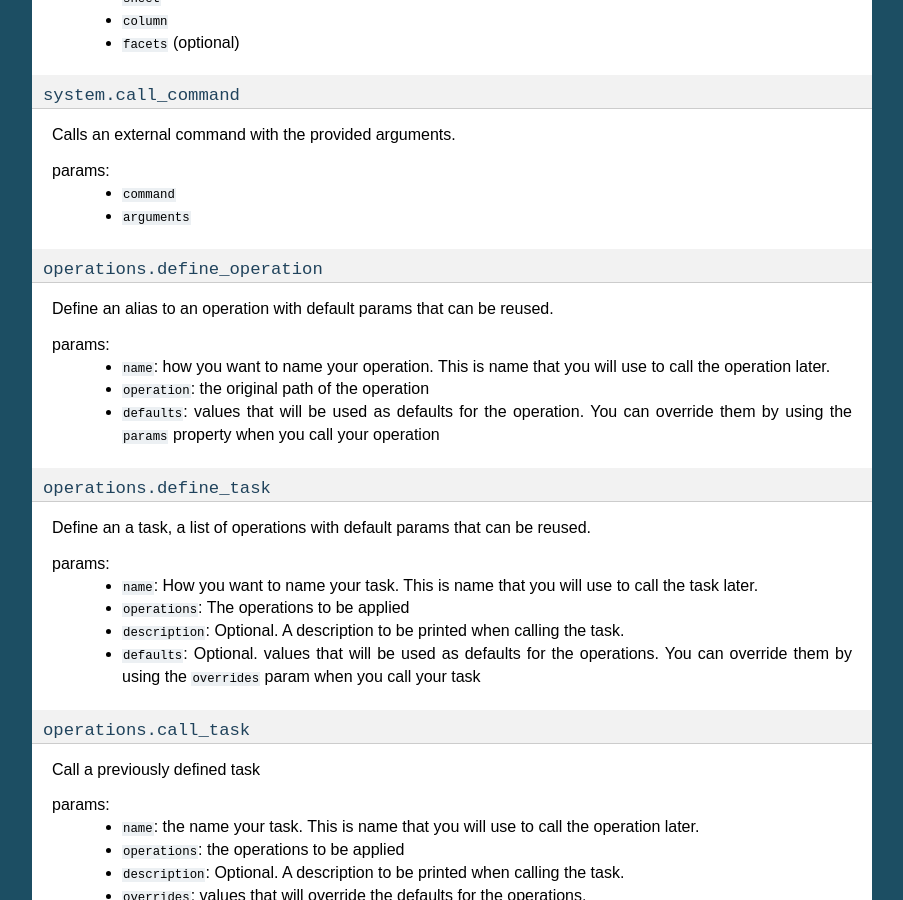
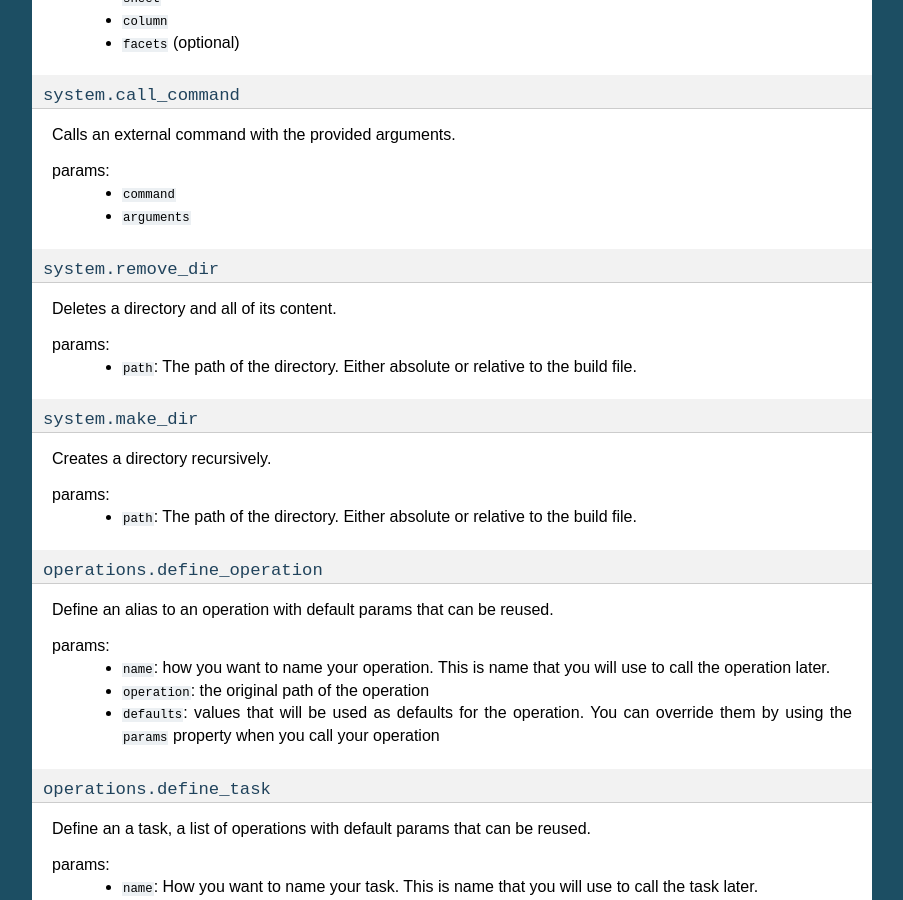
Before and after one commit to databuild/databuild, a Sphinx documentation site: the page built from docs/operations.rst, in a window 1280 px wide and 900 px high, scrolled down 3038 px. Shown: the whole window, without its empty margins (198-1101 px from the left). Built offline with Sphinx 7.4.7, drawn with Linux system fonts in a browser that asks for light colours; some of the changed text lies outside the part shown.

Commit message:
added `remove_dir` and `make_dir` operations

```diff
--- a/docs/operations.rst
+++ b/docs/operations.rst
@@ -161,6 +161,23 @@ params:
     * ``command``
     * ``arguments``
 
+
+``system.remove_dir``
+~~~~~~~~~~~~~~~~~~~~~~~
+
+Deletes a directory and all of its content.
+
+params:
+    * ``path``: The path of the directory. Either absolute or relative to the build file.
+
+``system.make_dir``
+~~~~~~~~~~~~~~~~~~~~~~~
+
+Creates a directory recursively.
+
+params:
+    * ``path``: The path of the directory. Either absolute or relative to the build file.
+
 ``operations.define_operation``
 ~~~~~~~~~~~~~~~~~~~~~~~~~~~~~~~
 
```
Also changed, not shown: 1 other file.
